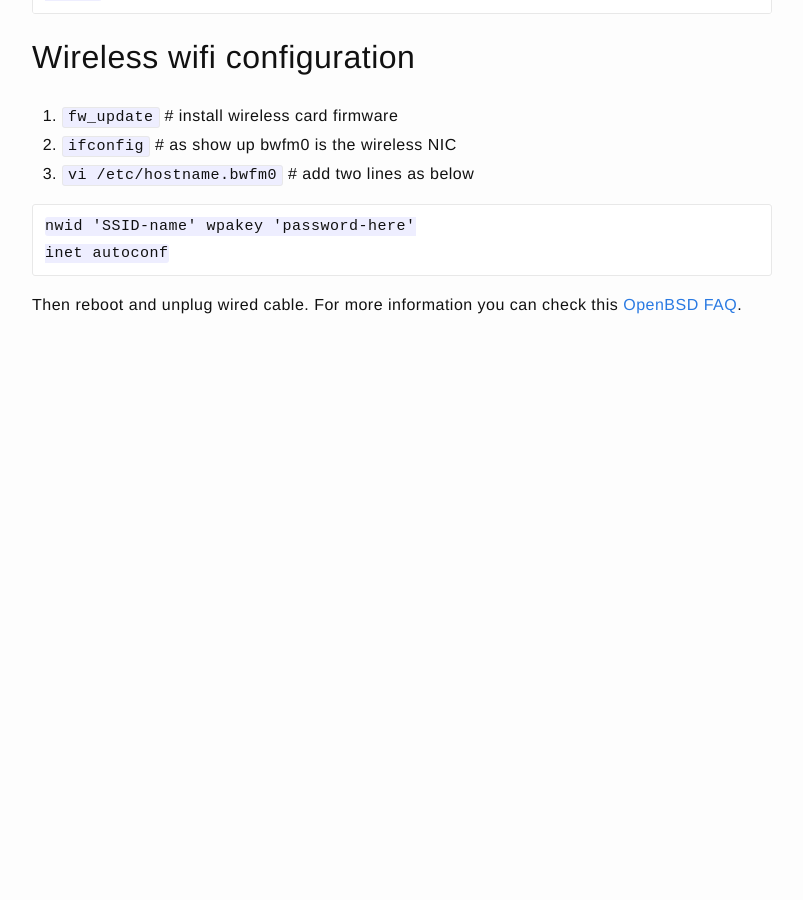
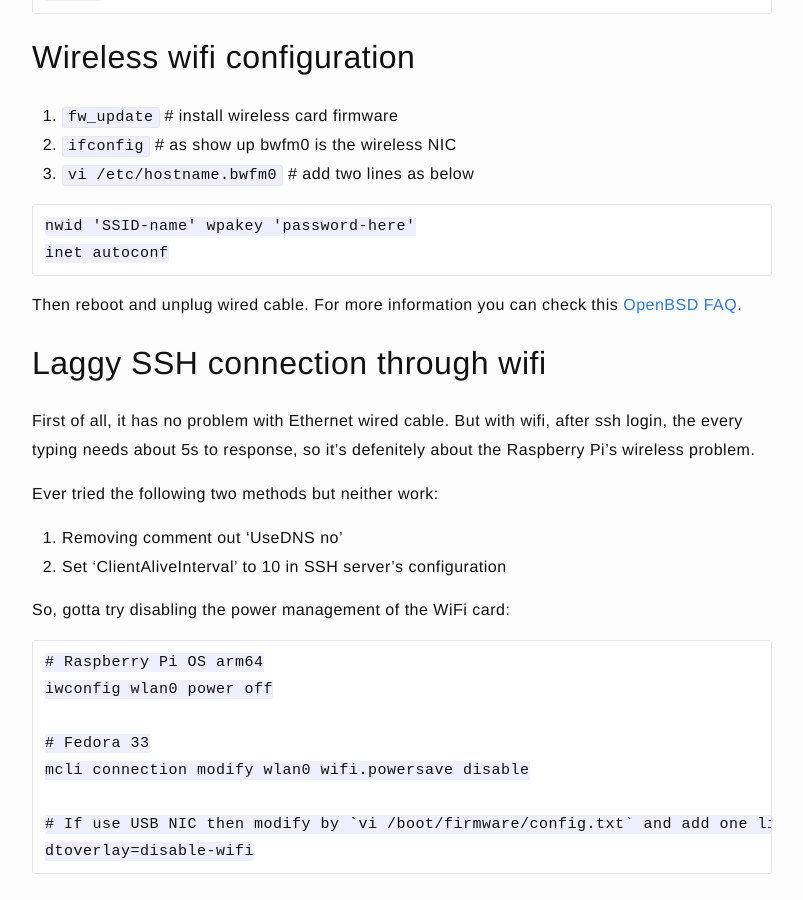
Before and after one commit to jazzi/jazzi.github.io, a Jekyll site: the page built from _posts/2025-12-09-install-openbsd78-on-raspberry-3b.md, in a window 1280 px wide and 900 px high, scrolled down 8438 px. Shown: the whole window, without its empty margins (238-1041 px from the left). Built offline with Jekyll 4.4.1, drawn with Linux system fonts in a browser that asks for light colours; before the commit the page ends 8818 px from its top, so only the background shows below that.

Commit message:
add tips

````diff
--- a/_posts/2025-12-09-install-openbsd78-on-raspberry-3b.md
+++ b/_posts/2025-12-09-install-openbsd78-on-raspberry-3b.md
@@ -318,3 +318,24 @@ inet autoconf
 
 Then reboot and unplug wired cable.
 For more information you can check this [OpenBSD FAQ](https://www.openbsd.org/faq/faq6.html#Wireless).
+
+## Laggy SSH connection through wifi
+
+First of all, it has no problem with Ethernet wired cable. But with wifi, after ssh login, the every typing needs about 5s to response, so it's defenitely about the Raspberry Pi's wireless problem.
+
+Ever tried the following two methods but neither work:
+1. Removing comment out 'UseDNS no'
+2. Set 'ClientAliveInterval' to 10 in SSH server's configuration
+
+So, gotta try disabling the power management of the WiFi card:
+
+```
+# Raspberry Pi OS arm64
+iwconfig wlan0 power off
+
+# Fedora 33
+mcli connection modify wlan0 wifi.powersave disable
+
+# If use USB NIC then modify by `vi /boot/firmware/config.txt` and add one line:
+dtoverlay=disable-wifi
+```
````
